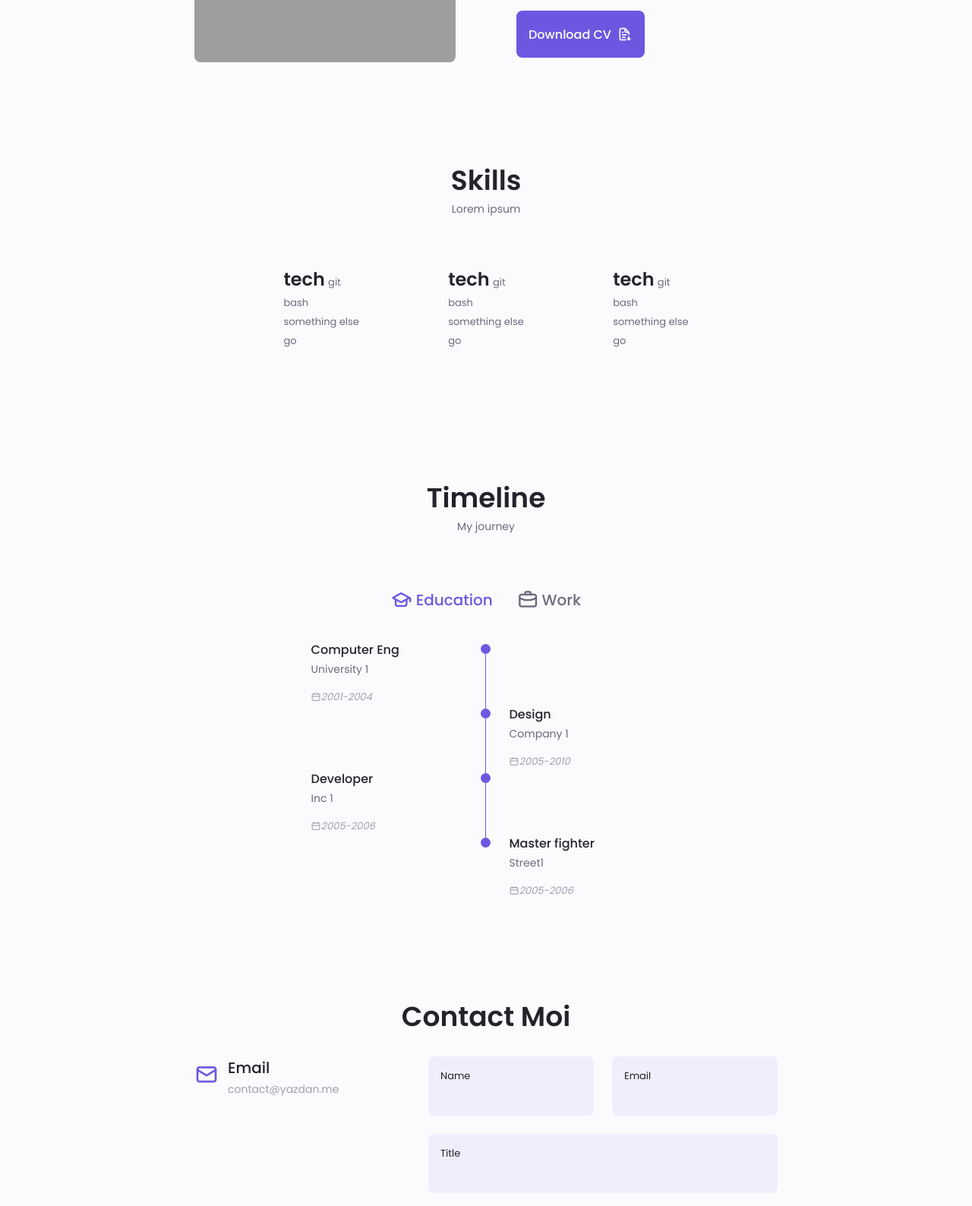
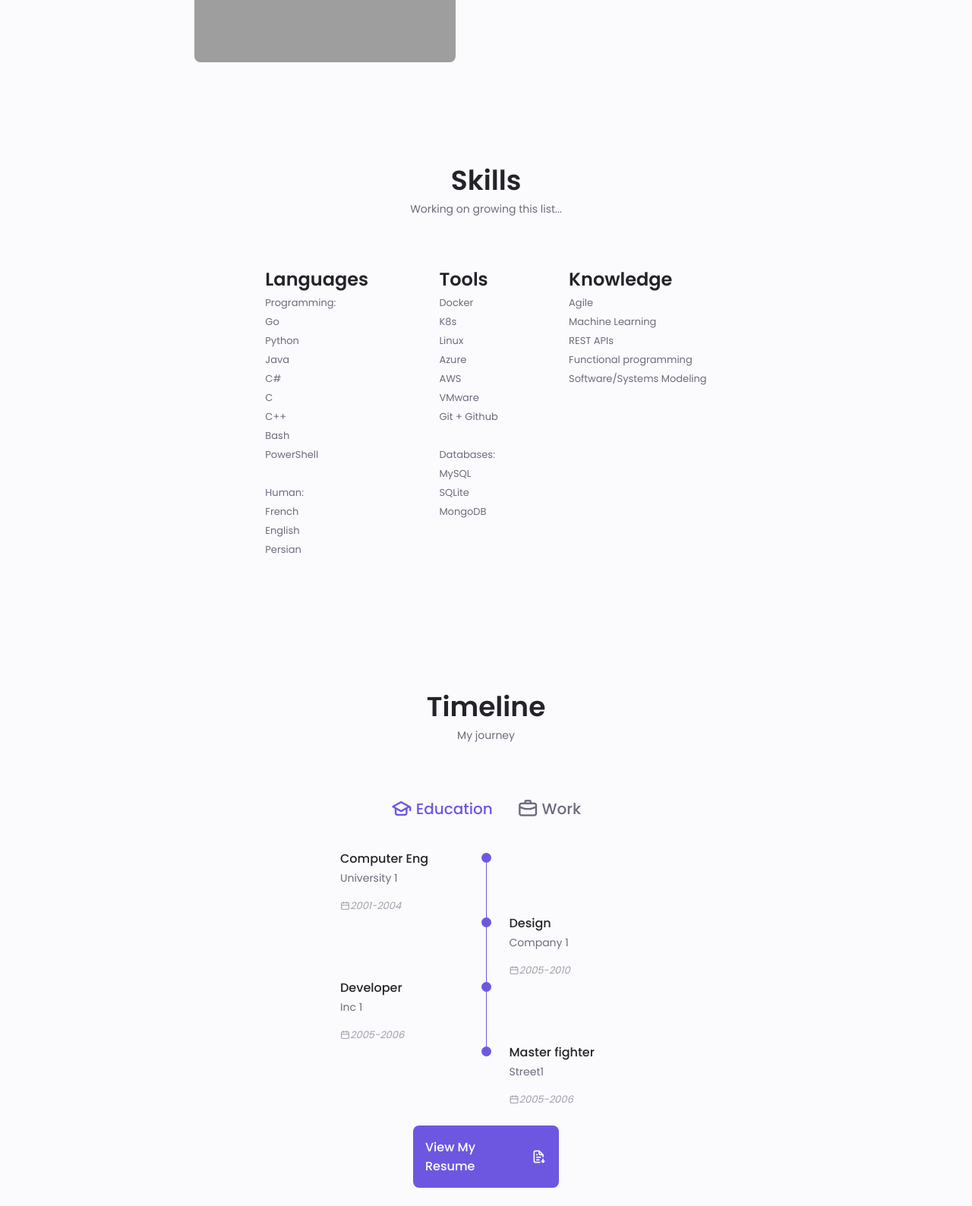
Before and after one commit to YazdanZ/yazdanzinati.com, a plain HTML site: page index.html in a window 1280 px wide. Shown: the part 1212-2800 px from the top of the page at 76% size. Drawn offline with nearby package versions, Linux system fonts and the light colour scheme; grey boxes are pictures that could not be loaded.

Commit message:
Add skills

```diff
--- a/assets/css/styles.css
+++ b/assets/css/styles.css
@@ -152,6 +152,14 @@ img{
     z-index: var(--z-fixed);
     background-color: var(--body-color);
 }
+
+/*==================== Fade on Load ====================*/
+body{
+    opacity: 0;
+    transition: opacity 2s;
+    -webkit-transition: opacity 2s; /* Safari */
+}
+
 /*==================== NAV ====================*/
 .nav{
     max-width: 968px;
@@ -326,6 +334,24 @@ img{
 .home__scroll-arrow{
     font-size: 1.25rem;
 }
+
+.wave {
+    animation-name: wave-animation;  /* Refers to the name of your @keyframes element below */
+    animation-duration: 2.5s;        /* Change to speed up or slow down */
+    transform-origin: 70% 70%;       /* Pivot around the bottom-left palm */
+    display: inline-block;
+  }
+
+  @keyframes wave-animation {
+      0% { transform: rotate( 0.0deg) }
+     10% { transform: rotate(14.0deg) }  /* The following five values can be played with to make the waving more or less extreme */
+     20% { transform: rotate(-8.0deg) }
+     30% { transform: rotate(14.0deg) }
+     40% { transform: rotate(-4.0deg) }
+     50% { transform: rotate(10.0deg) }
+     60% { transform: rotate( 0.0deg) }  /* Reset for the last half to pause */
+    100% { transform: rotate( 0.0deg) }
+  }
 /*==================== BUTTONS ====================*/
 .button{
     display: inline-block;
@@ -364,10 +390,15 @@ img{
 }
 
 .about__buttons{
-    display: flex;
-    justify-content: center;
+    width: 50%;
+    margin: 0 auto;
+    margin-top: 1.5rem;
 }
 /*==================== SKILLS ====================*/
+.skills__container{
+    overflow-wrap: normal;
+}
+
 .skills__info{
     display: flex;
     justify-content: space-evenly;
@@ -751,6 +782,8 @@ img{
     }
     .about__buttons{
         justify-content: initial;
+        justify-self: center;
+        justify-items: center;
     }
 
     .qualification__tabs{
@@ -763,7 +796,7 @@ img{
 
     .qualification__sections{
 
-        -template-columns: .5fr;
+        grid-template-columns: .5fr;
     }
 
     .footer__container{
--- a/index.html
+++ b/index.html
@@ -15,7 +15,7 @@
 
         <title>Yazdan</title>
     </head>
-    <body>
+    <body onload="document.body.style.opacity='1'">
         <!--==================== HEADER ====================-->
         <header class="header" id="header">
             <nav class="nav container">
@@ -87,11 +87,9 @@
                             </svg>
                         </div>
                         <div class="home__data">
-                            <h1 class="home__title">
-                                Hello! 👋
-                                I'm Yazdan Zinati
-                            </h1>
-                            <h3 class="home__subtitle">Software and Electrical Engineeer</h3>
+                            <h1 class="home__title">Hello! <span class="wave">👋</span><br/>
+                                I'm Yazdan</h1>
+                            <h3 class="home__subtitle">Software and Electrical Engineering Student</h3>
                             <p class="home__description">
                                 Lorem ipsum dolor sit amet, consectetur adipiscing elit. Donec nibh mi, imperdiet id leo at, efficitur interdum neque. Etiam faucibus facilisis quam sit amet pretium.
                             </p>
@@ -120,13 +118,7 @@
                     <img src="assets/img/code.jpg" alt="" class="about__img">
                     <div class="about__data">
                         <p class="about__description">
-                            Lorem ipsum dolor sit amet, cu mutat dignissim ius. Nam choro ancillae scriptorem ea. At mollis legimus sea, ut dolores sapientem abhorreant sed, per volutpat corrumpit in. Ea exerci nonumy instructior vim, prompta accumsan est in.
                         </p>
-                    <div class="about__buttons">
-                        <a download="" href="assets/cv.pdf" class="button button--flex">
-                            Download CV <i class="uil uil-file-download-alt button__icon"></i>
-                        </a>
-                    </div>
                     </div>
                 </div>
             </section>
@@ -134,23 +126,57 @@
             <!--==================== SKILLS ====================-->
             <section class="skills section" id="skills">
                 <h2 class="section__title">Skills</h2>
-                <span class="section__subtitle">Lorem ipsum</span>
+                <span class="section__subtitle">Working on growing this list...</span>
                 <div class="skills__container container grid">
                     <div class="skills__data">
                         <div class="skills__info">
                             <div>
-                                <span class="skills__info-title">tech</span>
-                                <span class="skills__info-name">git <br/>bash <br/> something else <br/> go</span>
+                                <span class="skills__info-title">Languages</span>
+                                <span class="skills__info-name">
+                                    <br/>Programming:
+                                    <br/>Go
+                                    <br/>Python
+                                    <br/>Java
+                                    <br/>C#
+                                    <br/>C
+                                    <br/>C++
+                                    <br/>Bash
+                                    <br/>PowerShell
+                                    <br/>
+                                    <br/>Human:
+                                    <br/>French
+                                    <br/>English
+                                    <br/>Persian
+                                </span>
                             </div>
 
                             <div>
-                                <span class="skills__info-title">tech</span>
-                                <span class="skills__info-name">git <br/>bash <br/> something else <br/> go</span>
+                                <span class="skills__info-title">Tools</span>
+                                <span class="skills__info-name">
+                                <br/>Docker
+                                <br/>K8s
+                                <br/>Linux
+                                <br/>Azure
+                                <br/>AWS
+                                <br/>VMware
+                                <br/>Git + Github
+                                <br/>
+                                <br/>Databases:
+                                <br/>MySQL
+                                <br/>SQLite
+                                <br/>MongoDB
+                                </span>
                             </div>
 
                             <div>
-                                <span class="skills__info-title">tech</span>
-                                <span class="skills__info-name">git <br/>bash <br/> something else <br/> go</span>
+                                <span class="skills__info-title">Knowledge</span>
+                                <span class="skills__info-name">
+                                    <br/>Agile
+                                    <br/>Machine Learning
+                                    <br/>REST APIs
+                                    <br/>Functional programming
+                                    <br/>Software/Systems Modeling
+                                </span>
                             </div>
                         </div>
                     </div>
@@ -287,6 +313,12 @@
                                 </div>
                         </div>
                     </div>
+
+                    <div class="about__buttons">
+                        <a download="" href="assets/cv.pdf" class="button button--flex">
+                            View My Resume<i class="uil uil-file-download-alt button__icon"></i>
+                        </a>
+                    </div>
                 </div>
             </section>
 
```
